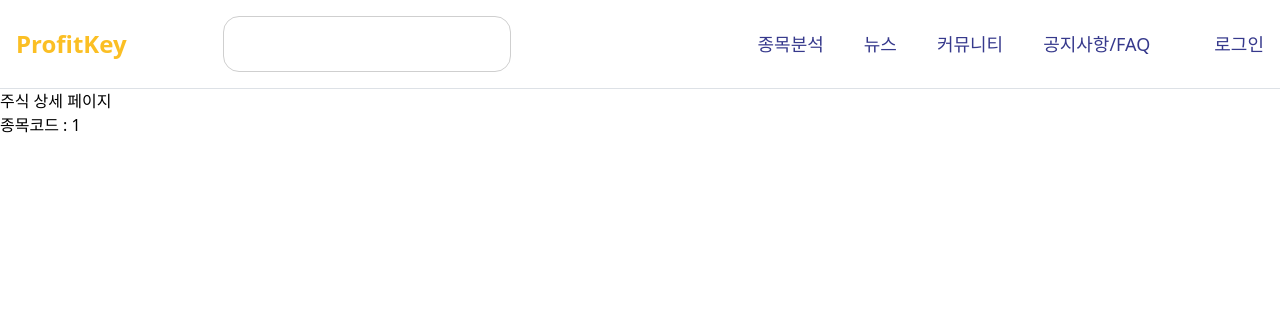
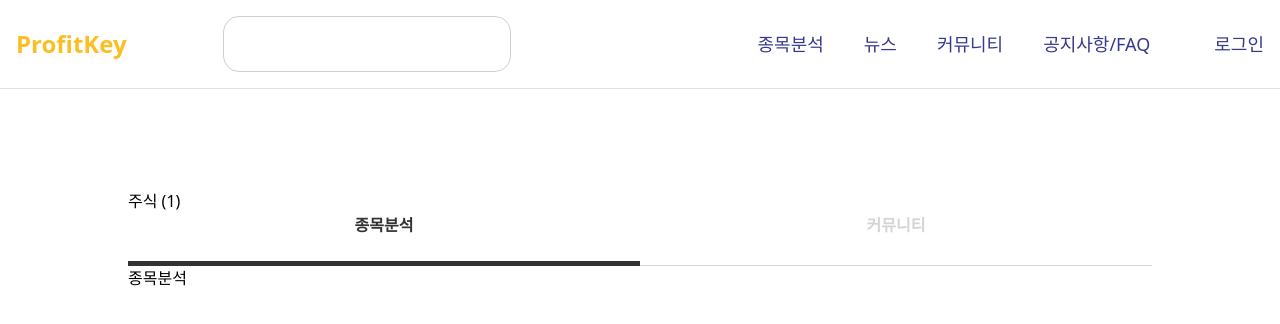
Before and after one commit to profit-key/profitkey-front, a React (Vite) app: page /stocks/1 in a window 1280 px wide. Shown: the top 324 px of the page. Built offline with nearby package versions, Linux system fonts and the light colour scheme; no server answers.

Commit message:
feat: 종목상세페이지 탭 네비게이션 추가(분석/커뮤니티)

```diff
--- /dev/null
+++ b/src/pages/stock-detail/ui/community.tsx
@@ -0,0 +1,7 @@
+export function Community() {
+  return (
+    <div>
+      <h3>커뮤니티</h3>
+    </div>
+  );
+}
--- /dev/null
+++ b/src/pages/stock-detail/ui/stock-analyst.tsx
@@ -0,0 +1,7 @@
+export function StockAnalyst() {
+  return (
+    <div>
+      <h3>종목분석</h3>
+    </div>
+  );
+}
--- a/src/pages/stock-detail/ui/stock-detail-page.tsx
+++ b/src/pages/stock-detail/ui/stock-detail-page.tsx
@@ -1,15 +1,37 @@
 import { useParams } from 'react-router';
+import { useQueryState } from 'nuqs';
+import { Tab } from './tab';
+import { StockAnalyst } from './stock-analyst';
+import { Community } from './community';
 
 export function StockDetailPage() {
   const { stockCode } = useParams();
 
-  console.log('stockCode:', stockCode);
+  const [tab, setTab] = useQueryState('tab', { defaultValue: 'analyst' });
+
+  const onTabChange = (tab: 'analyst' | 'community') => {
+    setTab(tab);
+  };
+
   return (
-    <div>
-      <h2>주식 상세 페이지</h2>
-      <h3>
-        종목코드 : <span>{stockCode}</span>
-      </h3>
+    <div className="mx-auto mt-[100px] max-w-5xl flex-grow">
+      <h2>주식 ({stockCode})</h2>
+      <menu className="flex w-full">
+        <Tab
+          active={tab === 'analyst'}
+          onTabChange={() => onTabChange('analyst')}
+        >
+          종목분석
+        </Tab>
+        <Tab
+          active={tab === 'community'}
+          onTabChange={() => onTabChange('community')}
+        >
+          커뮤니티
+        </Tab>
+      </menu>
+      {tab === 'analyst' && <StockAnalyst />}
+      {tab === 'community' && <Community />}
     </div>
   );
 }
--- /dev/null
+++ b/src/pages/stock-detail/ui/tab.tsx
@@ -0,0 +1,36 @@
+import { cn } from '@/shared/lib/utils';
+import { type PropsWithChildren } from 'react';
+
+type Props = {
+  active: boolean;
+  onTabChange: () => void;
+};
+
+export function Tab({
+  children,
+  active,
+  onTabChange,
+}: PropsWithChildren<Props>) {
+  return (
+    <button
+      className={cn(
+        'group flex flex-1 justify-center border-b pb-6',
+        active
+          ? 'border-b-[5px] border-[#333333]'
+          : 'border-[#d4d4d4] hover:border-[#FFB400]'
+      )}
+      onClick={onTabChange}
+    >
+      <h3
+        className={cn(
+          'font-bold transition-colors duration-300',
+          active
+            ? 'text-[#333333]'
+            : 'text-[#d4d4d4] group-hover:text-[#FFB400]'
+        )}
+      >
+        {children}
+      </h3>
+    </button>
+  );
+}
```
